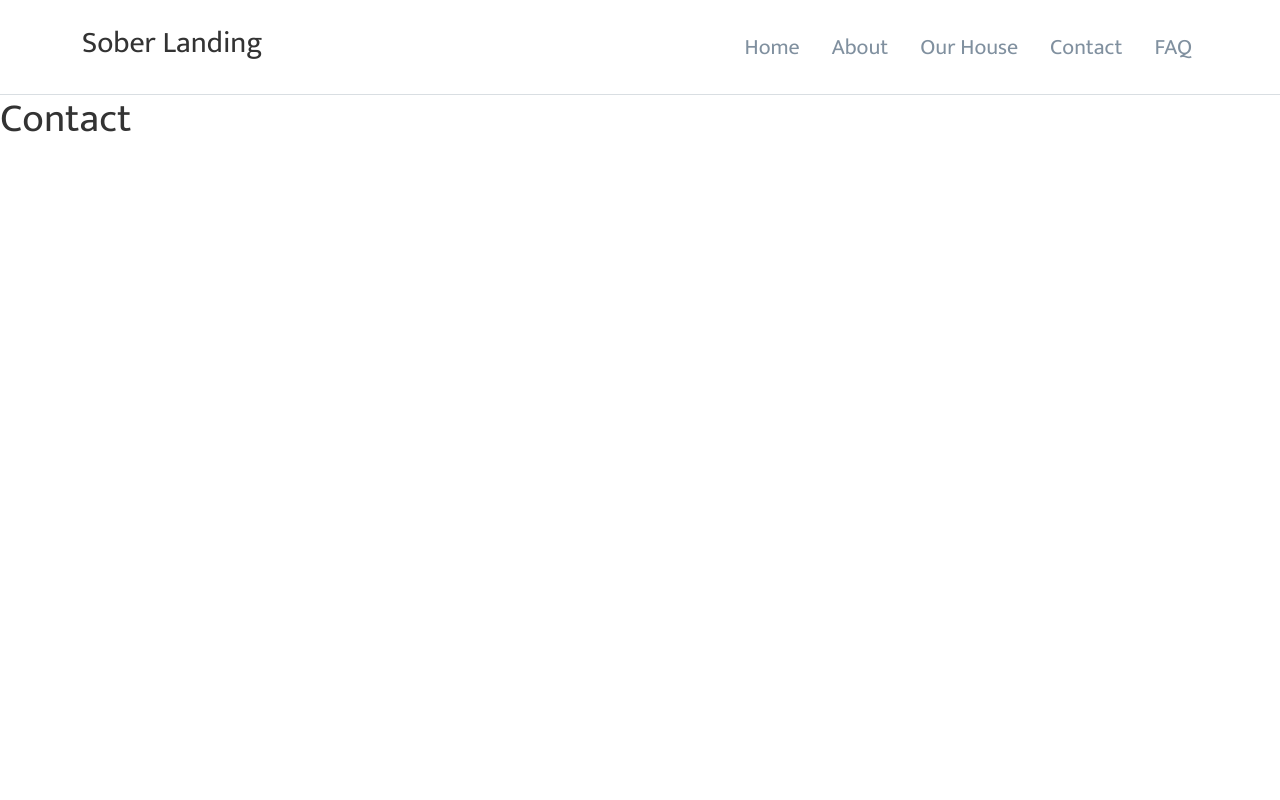
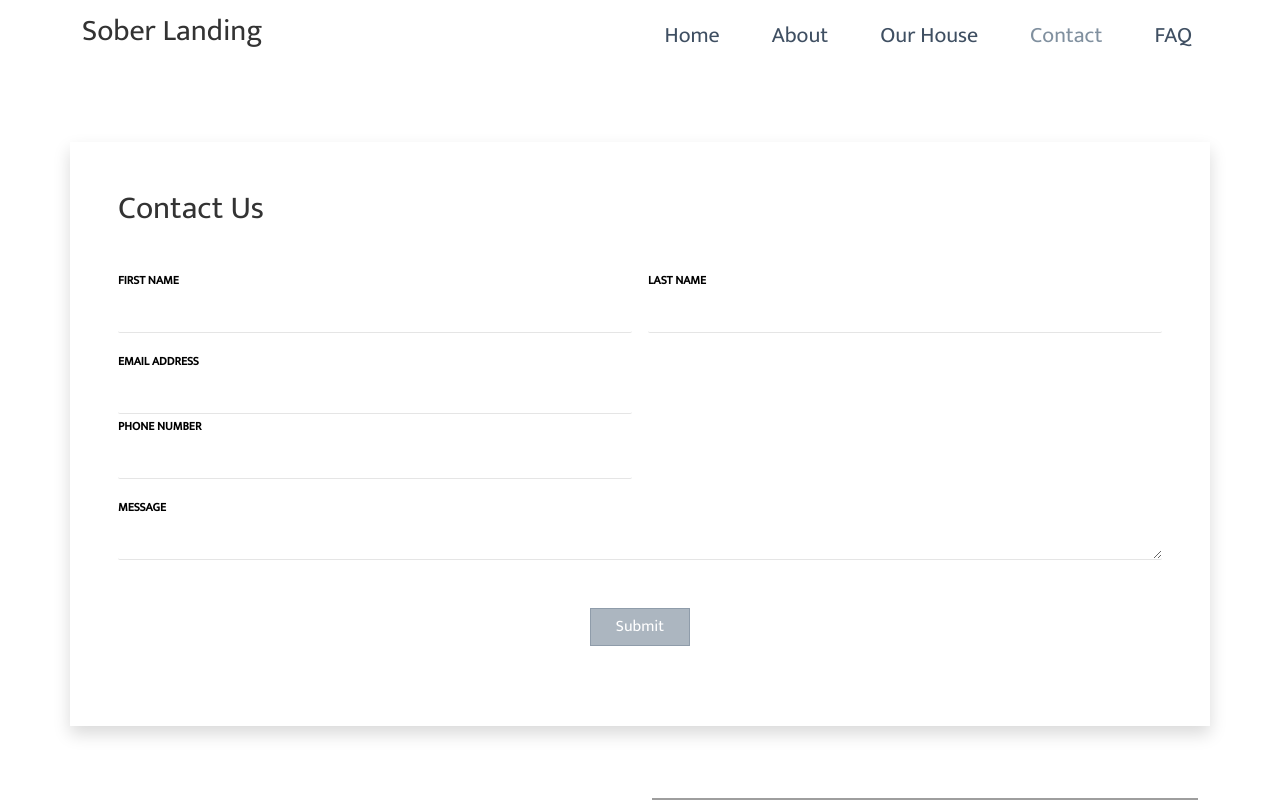
Before and after one commit to cDev-Creator/SoberLanding, a React (Create React App) app: page /contact in a window 1280 px wide. Shown: the top 800 px of the page. Built offline with nearby package versions, Linux system fonts and the light colour scheme; grey boxes are pictures that could not be loaded; the HTML template or start-up script is replaced by a standard one.

Commit message:
basic layout for contact page

```diff
--- a/src/components/Contact.js
+++ b/src/components/Contact.js
@@ -1,5 +1,82 @@
+import React from 'react';
+import { Container, Row, Col } from "react-bootstrap";
+import emailjs from "emailjs-com";
+import Copyright from "./Copyright";
+import Footer from "./Footer";
+
 const Contact = () => {
+    function sendEmail(e) {
+        e.preventDefault();
+        document.getElementById("message").style.display = 'block';
+        emailjs.sendForm("service_8sjeme9","contact_mil3w2b", e.target, "57uokk2RisLqzWlkd")
+            .then((result) => {
+                document.getElementById('message').textContent = "Your message was sent successfully!";
+                console.log(result.text);
+            }, (error) => {
+                document.getElementById('message').textContent = "There was an issue submiting your message.";
+                console.log(error.text);
+            });
+        e.target.reset()
+    }
     return (
-        <h1>Contact</h1> );
+    <div>
+        <section className='p-4' >
+        <Container className= 'mt-5 shadow'>
+        <Row>
+{/*             <Col className='md-4 bg-primary p-5 text-white order-sm-first order-last'>
+                <h2>Let's get in touch</h2>
+                <p>We're open for any suggestion or just to have a chat</p>
+                <div class="d-flex mt-2">
+                    <i class="bi bi-geo-alt"></i>
+                    <p class="mt-3 ms-3">Address : 6716 Riverwood, Live Oak, TX 78233</p>
+                </div>
+                <div class="d-flex mt-2">
+                    <i class="bi bi-telephone-forward"></i>
+                    <p class="mt-5 ms-3">Phone : 8888888888</p>
+                </div>
+                <div class="d-flex mt-2">
+                    <i class="bi bi-envelope"></i>
+                    <p class="mt-5 ms-3">Email : test@gmail.com</p>
+                </div>
+            </Col> */}
+            <Col className="md-8 p-5 ">
+                <h2>Contact Us</h2>
+                <form onSubmit={sendEmail} className="row g-3 contact-form mt-4">
+                    <Col className='ml-3'size={12} sm={6} >
+                      <label className="form-label">First Name</label>
+                      <input name="firstName" type="text" className="form-control" required/>
+                    </Col>
+                    <Col size={12} sm={6} >
+                      <label className="form-label">Last Name</label>
+                      <input name="lastName" type="text" className="form-control" required/>
+                    </Col>
+
+                    <Col size={12} sm={6} >
+                        <label className="form-label">Email Address</label>
+                        <input name='email' type="email" className="form-control" required/>
+
+                        <label className="form-label">Phone Number</label>
+                        <input name='phone' type="tel" className="form-control"/>
+                    </Col>
+
+                    <Col size={12} sm={12} >
+                        <label className="form-label">Message</label>
+                        <textarea name='message'className="form-control"/>
+                    </Col>
+                    <Col ></Col>
+
+                    <Col className='text-center'size={12} sm={12} >
+                      <button type="submit" className="btn btn-primary mt-3">Submit</button>
+                    </Col>
+                    <p id="message"></p>
+                  </form>
+            </Col>
+        </Row>
+    </Container>
+    </section>
+    <Footer />
+    < Copyright />
+    </div>
+    );
 }
 export default Contact;
--- a/src/index.css
+++ b/src/index.css
@@ -16,36 +16,153 @@ body {
 
 }
 
+/* html {
+  font-size: 62.5%;
+}
 
+h1 {
+  font-size: 5rem;
+}
 
+h2 {
+  font-size: 3.4rem;
+}
+
+h4 {
+  font-size: 2.0rem;
+}
+
+p {
+  font-size: 2.6rem;
+}
+
+li {
+  font-size: 2.8rem;
+}
+ */
+.container-fluid {
+  margin: 0;
+  padding: 0;
+}
+
+/* navbar */
 .navbar {
-  padding: 20px;
-  border-bottom: 1px solid #80909f4c;
+/*   padding: 20px; */
+/*   */
 }
 
 .navbar a {
-  color: var(--slategrey);
+  color: var(--cello);
   font-size: 22px;
   margin-left: 20px;
   text-decoration: none;
   padding: 6px;
+  margin-left: 40px;
 }
 
-/*
-a:hover {
+/* .navbar a:focus {
   transition: 0.5s;
-  background-color: rgba(246, 246, 246, 0.539);
-  color: var(--cello);
-} */
-
-.navbar a:focus {
-  transition: 0.5s;
-  color: var(--vinrouge);
+  color: var(--slategrey);
 }
-
+ */
 .navbar-toggler:focus,
 .navbar-toggler:active,
 .navbar-toggler-icon:focus {
   outline: none;
   box-shadow: none;
 }
+
+a.active {
+  transition: 0.2s;
+  color: var(--slategrey);
+}
+
+
+/* home page */
+
+.accordion-body {
+  color: var(--cello);
+}
+
+.accordion-collapse.collapse.show {
+  color: red;
+}
+
+/* copyright */
+.copyright-txt {
+  margin: 0px;
+  color: #808080;
+}
+
+.arrow-down {
+  animation-name: arrow-down;
+  animation-duration: 1s;
+  animation-iteration-count: infinite;
+  animation-direction: alternate;
+}
+
+@keyframes arrow-down {
+  from {
+    transform: translateY(0);
+  }
+  to {
+    transform: translateY(10px);
+  }
+}
+
+/* @media (min-width: 768px) {
+  .img-carousel-container {
+    width: 50%;
+  }
+} */
+
+/* contact form */
+.bg-primary{
+  background-color: #80909fa6 !important;
+}
+
+.form-control {
+  height: 36px;
+  background: #fff;
+  color: rgba(0, 0, 0, 0.8);
+  font-size: 14px;
+  border-radius: 2px;
+  box-shadow: none !important;
+  border: 1px solid rgba(0, 0, 0, 0.1);
+}
+
+.contact-form .form-control {
+  border: none;
+  border-bottom: 1px solid rgba(0, 0, 0, 0.1);
+  padding: 0;
+}
+
+.form-control:focus,.form-control:active {
+  border-color: #80909f !important;
+}
+
+.form-label {
+  color: #000;
+  text-transform: uppercase;
+  font-size: 12px;
+  font-weight: 700;
+  margin-bottom: 0.5rem;
+}
+
+.btn.btn-primary {
+  background: #80909fa6 !important;
+  border-color: #80909fa6 !important;
+  color: #fff;
+  width: 100px;
+  border-radius: 0!important;
+
+}
+
+.btn.btn-primary:hover{
+  transition: 0.5s;
+  background-color: #80909fde !important;
+}
+
+.bi{
+  font-size: 50px;
+}
```
